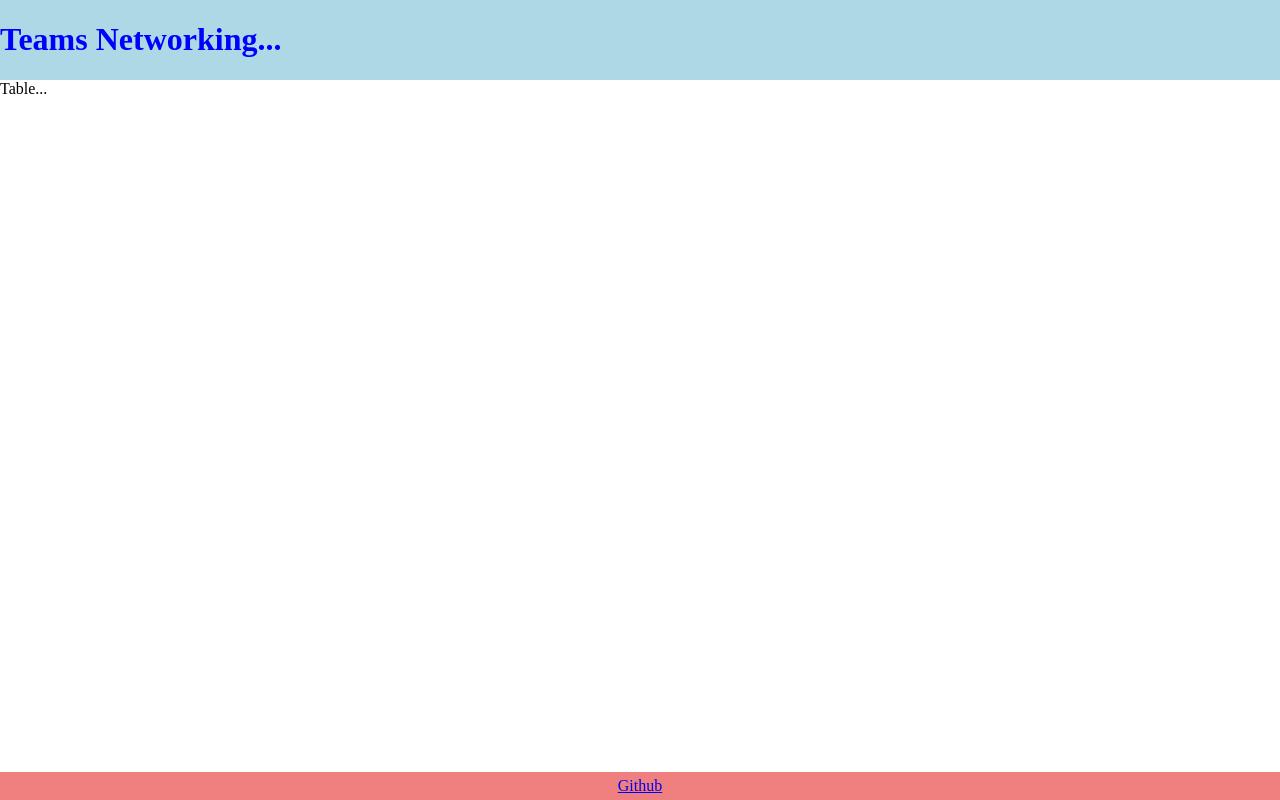
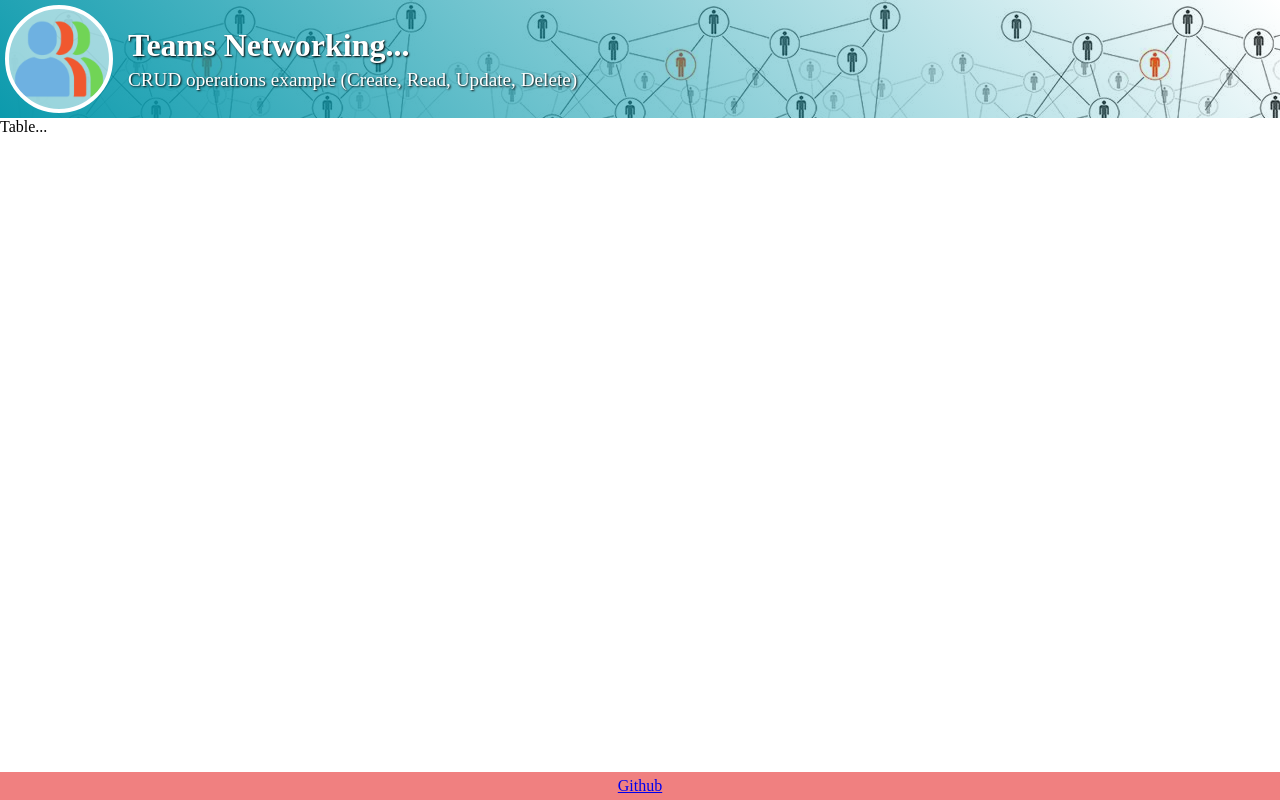
Before and after one commit to Alle024gg/teams-networking, a website built with webpack: page src/index.html in a window 1280 px wide. Built offline with nearby package versions, Linux system fonts and the light colour scheme.

Commit message:
header layout

```diff
--- a/src/index.html
+++ b/src/index.html
@@ -7,7 +7,16 @@
   </head>
   <body>
     <header>
-      <h1>Teams Networking...</h1>
+      <div id="header-wrapper">
+        <div id="my-picture">
+          <img src="images/network-team-icon.png" width="100px" alt="" />
+        </div>
+
+        <div id="header-info">
+          <h1>Teams Networking...</h1>
+          <h2>CRUD operations example (Create, Read, Update, Delete)</h2>
+        </div>
+      </div>
     </header>
 
     <section>Table...</section>
--- a/src/style.css
+++ b/src/style.css
@@ -3,7 +3,14 @@ html {
 }
 
 h1 {
-  color: blue;
+  color: white;
+  margin: 5px 0;
+}
+h2 {
+  color: white;
+  margin: 5px 0;
+  font-weight: 100;
+  font-size: 1.2em;
 }
 body {
   margin: 0;
@@ -13,7 +20,7 @@ body {
 }
 
 header {
-  background-color: lightblue;
+  background-image: url(images/th.png);
 }
 
 section {
@@ -24,3 +31,27 @@ footer {
   background-color: lightcoral;
   text-align: center;
 }
+
+#header-wrapper {
+  display: flex;
+  flex-direction: row;
+  align-items: center;
+  background: linear-gradient(45deg, #0798abfa, transparent);
+}
+
+#my-picture {
+  padding: 5px;
+  width: 108px;
+  height: 108px;
+}
+
+#my-picture img {
+  border-radius: 50%;
+  border: 4px solid white;
+  background-color: #ffffff90;
+}
+#header-info {
+  flex: 1;
+  padding: 10px;
+  text-shadow: 1px 1px 2px #000000;
+}
```
Also changed, not shown: src/images/network-team-icon.png (added), src/images/th.png (added).
